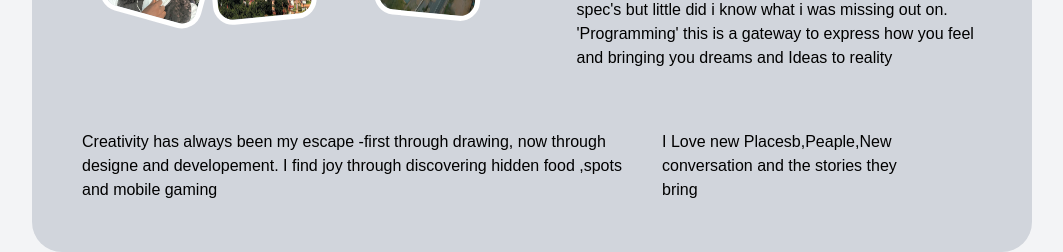
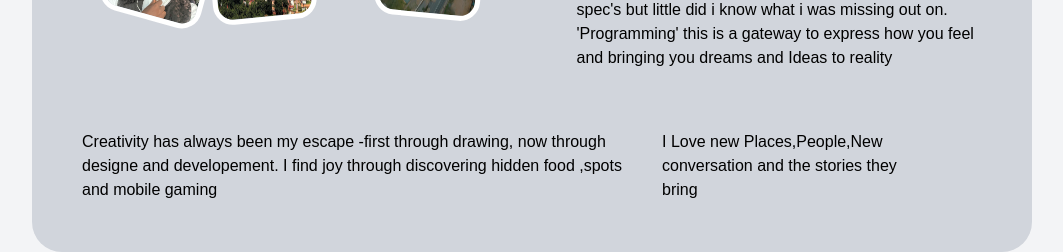
Before and after one commit to atrojiggambob22/MyPortfolio, a React (Vite) app: page / in a window 1280 px wide. Shown: the part 4280-4532 px from the top of the page, without its empty margins (108-1171 px from the left). Built offline with nearby package versions, Linux system fonts and the light colour scheme.

Commit message:
new upadtes

```diff
--- a/src/Portfolio.jsx
+++ b/src/Portfolio.jsx
@@ -260,7 +260,7 @@ const Portfolio =()=>{
                              <p className="w-[60%] sobunder">Creativity has always been my escape -first through drawing, now through designe and developement. I find joy through discovering hidden food ,spots and mobile gaming
                            </p>
 
-                           <p className="w-[30%] sobunder ">I Love new Placesb,Peaple,New conversation and the stories they bring
+                           <p className="w-[30%] sobunder ">I Love new Places,People,New conversation and the stories they bring
 
                            </p>
                         </div>
```
